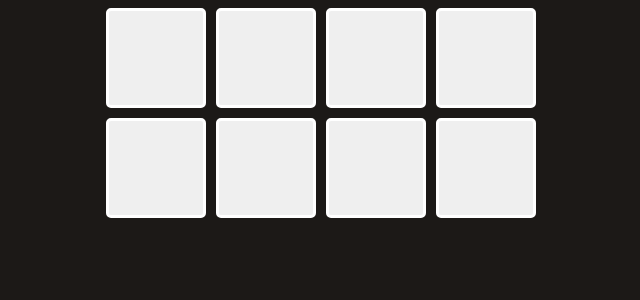
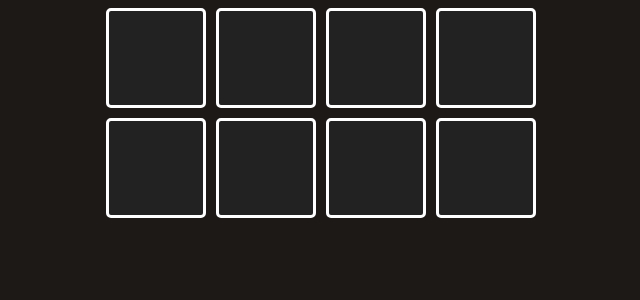
Before and after one commit to nishisurti2608/sound-pads, a React (Vite) app: page / in a window 1280 px wide. Shown: the top 300 px of the page, without its empty margins (319-959 px from the left). Built offline with nearby package versions, Linux system fonts and the light colour scheme.

Commit message:
solve challange #2

```diff
--- a/App.jsx
+++ b/App.jsx
@@ -1,13 +1,17 @@
 import padData from "./pads"
 import { useState } from "react"
 
-export default function App() {
+export default function App(props) {
 
     const [pad,setPad]= useState(padData)
+    const styles = {
+        backgroundColor : props.darkMode ? "#222222" : "#cccccc"
+    }
     return (
         <main>
             <div className="pad-container">
-                {pad.map((eachPad) => <button key={eachPad.id}></button>)}
+                {/* always add key when mapping */}
+                {pad.map((eachPad) => <button style={styles} key={eachPad.id}></button>)}
             </div>
         </main>
     )
--- a/index.jsx
+++ b/index.jsx
@@ -1,4 +1,4 @@
 import ReactDOM from 'react-dom/client';
 import App from "./App"
 
-ReactDOM.createRoot(document.getElementById('root')).render(<App />);
+ReactDOM.createRoot(document.getElementById('root')).render(<App darkMode={true} />);
```
